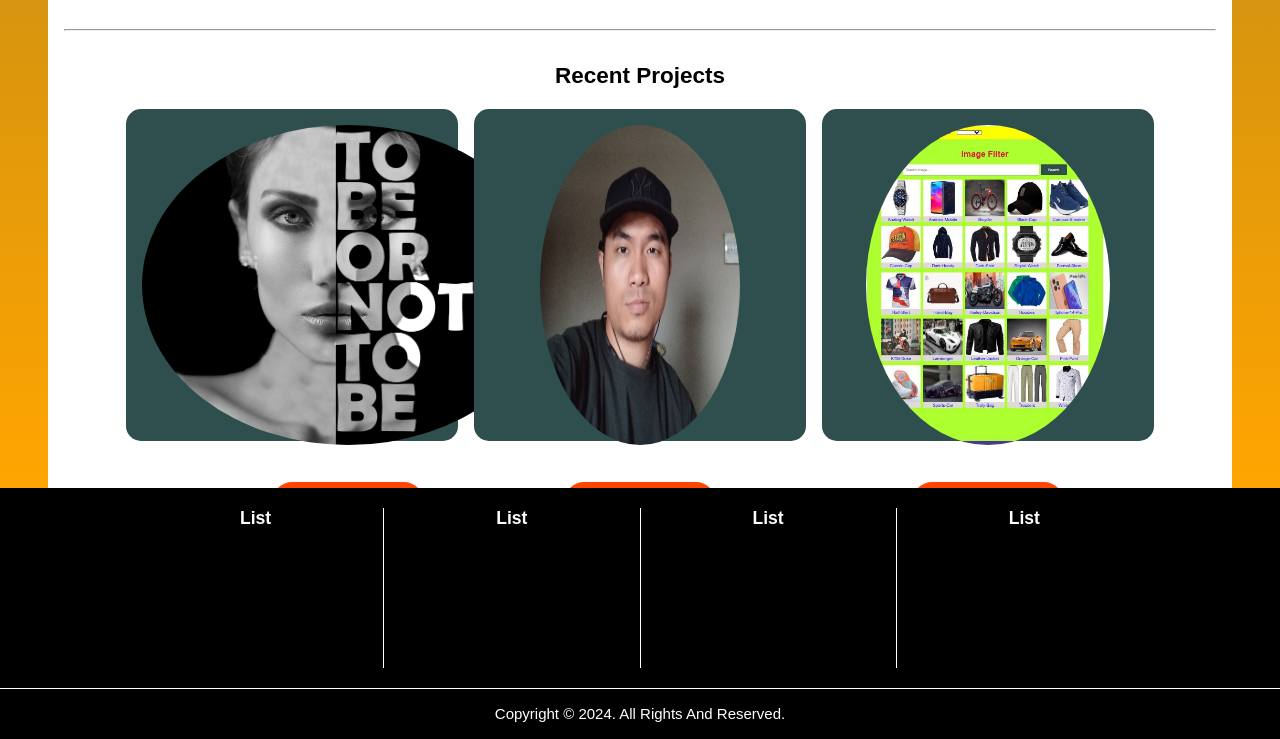
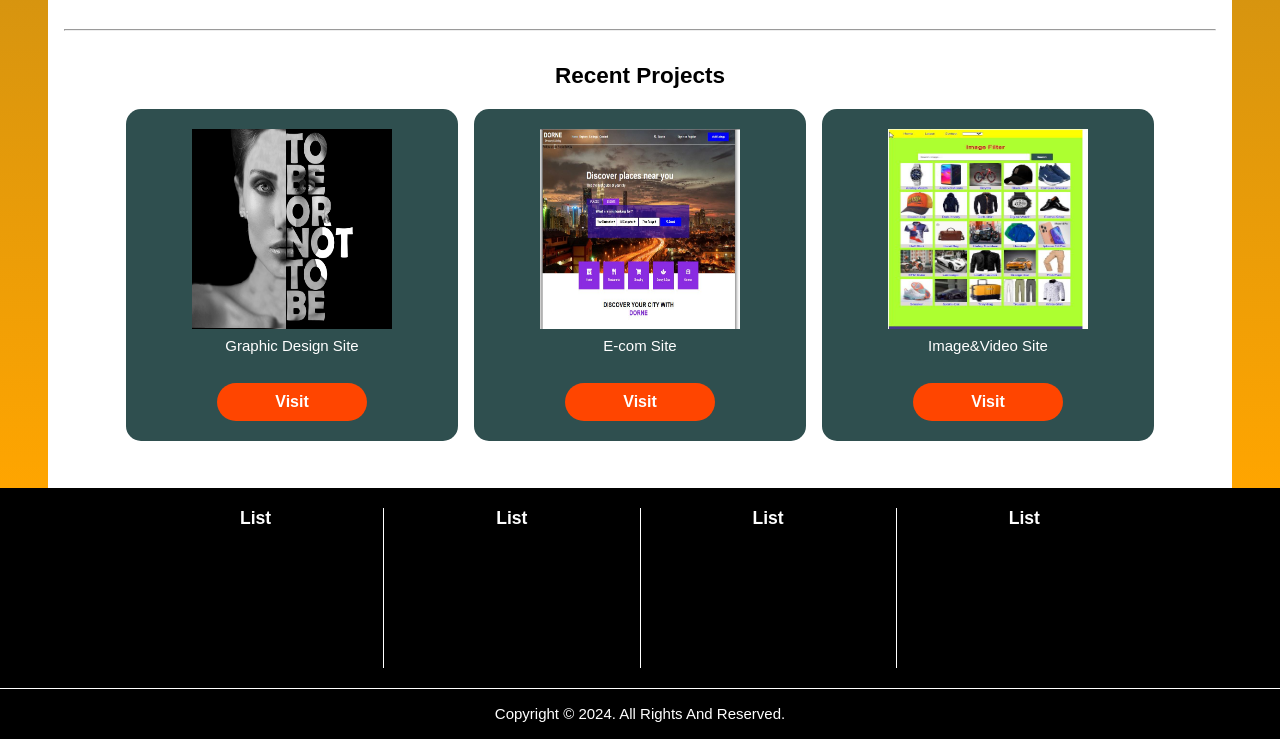
Before and after one commit to Mike0278/portfolio, a plain HTML site: page index.html in a window 1280 px wide. Shown: the part 2059-2798 px from the top of the page. Drawn offline with Linux system fonts and the light colour scheme.

Commit message:
Update index.html

```diff
--- a/index.html
+++ b/index.html
@@ -188,17 +188,17 @@
                 <h2>Recent Projects</h2>
                 <ul>
                     <li>
-                    <img src="/image/clpp-msk-txt.jpg" class="image"
+                    <img src="/image/clpp-msk-txt.jpg" width="200px" height="200px">
                     <caption>Graphic Design Site</caption>
                         <button><a href="#">Visit</a></button>
                     </li>
                     <li>
-                        <img src="/image/profile.jpg" class="image" width="200px" height="200px">
+                        <img src="/image/travels.jpg" width="200px" height="200px">
                         <caption>E-com Site</caption>
                         <button><a href="#">Visit</a></button>
                     </li>
                     <li>
-                        <img src="/image/image-gallery.jpg" class="image">
+                        <img src="/image/image-gallery.jpg" width="200px" height="200px">
                         <caption>Image&Video Site</caption>
                         <button><a href="#">Visit</a></button>
                     </li>
```
